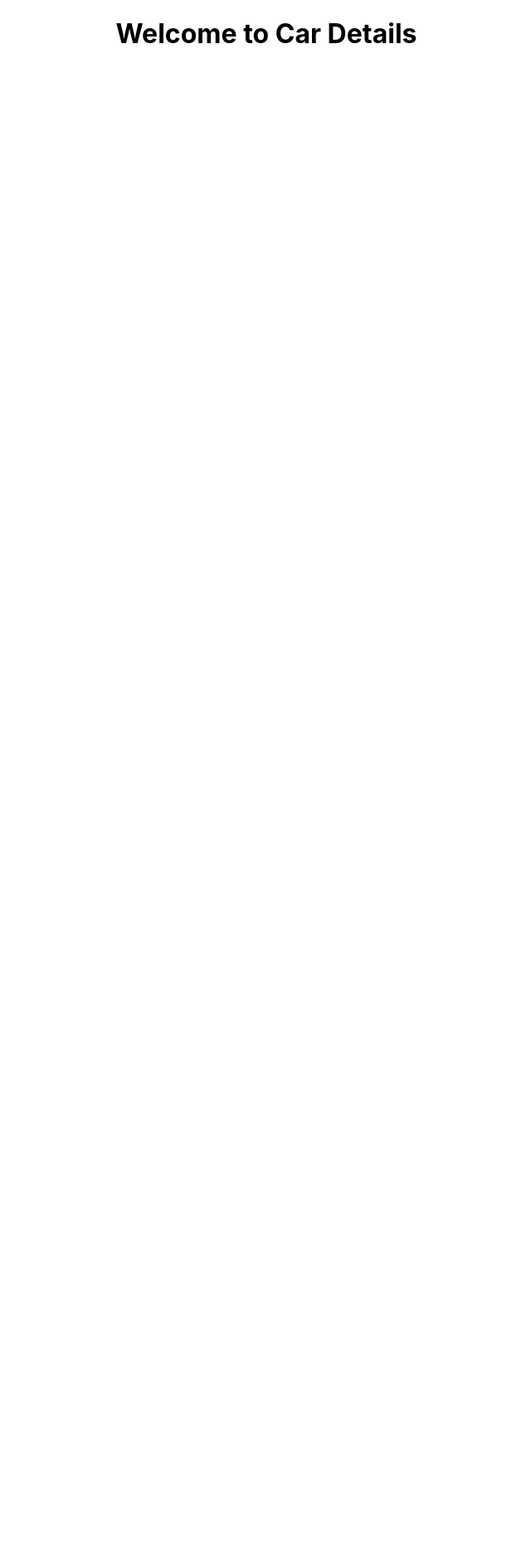
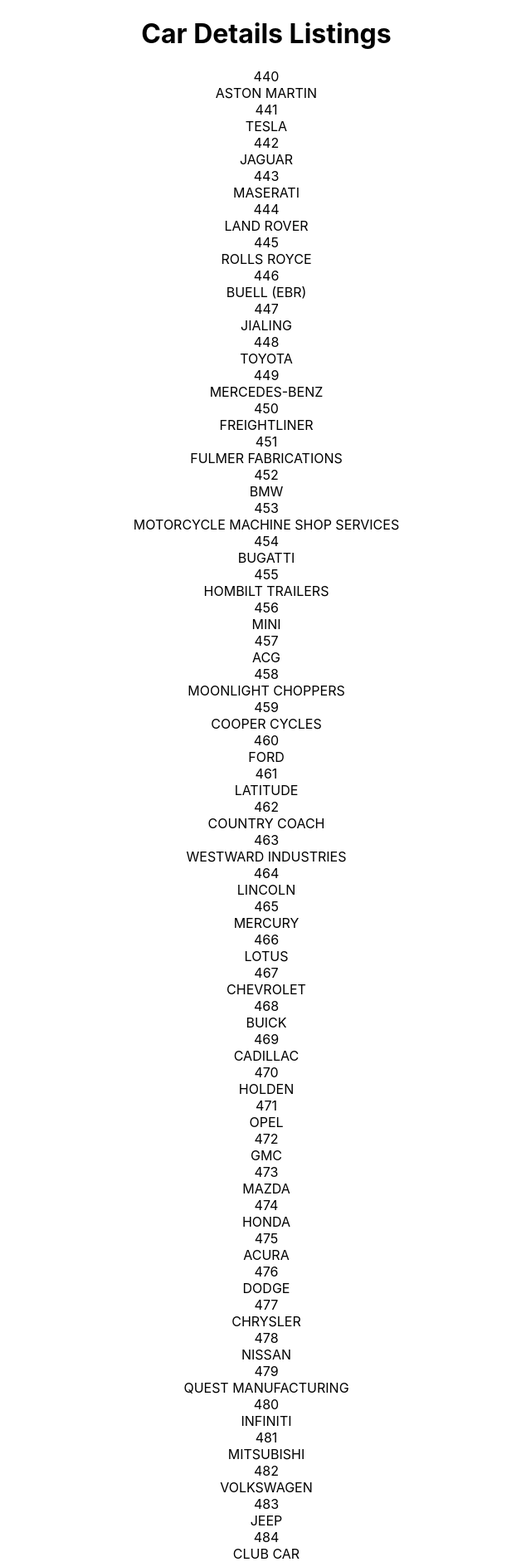
Before and after one commit to Prakhyat2589/code-20201009-prakhyatgailani, a React (Create React App) app: page / in a window 1280 px wide. Shown: the whole page at 83% size, without its empty margins (319-959 px from the left). Before the commit the page ends 800 px from the top, so only its background shows below. Built offline with nearby package versions, Linux system fonts and the light colour scheme.

Commit message:
adding carData json and rendering it with new component carDetails.jsx

```diff
--- a/src/App.js
+++ b/src/App.js
@@ -1,12 +1,13 @@
 import React, { Component } from "react";
 import './App.css';
 import CarDetails from './components/cardetails';
+import carData from './carData';
 
 class App extends Component {
   render() {
     return (
       <div className="App">
-        <CarDetails/>
+        <CarDetails carData={carData}/>
       </div>
     );
   }
--- /dev/null
+++ b/src/carData.js
@@ -0,0 +1,54 @@
+let carData = {
+  Count: 44,
+  Message: "Response returned successfully",
+  SearchCriteria: null,
+  Results: [
+    { Make_ID: 440, Make_Name: "ASTON MARTIN" },
+    { Make_ID: 441, Make_Name: "TESLA" },
+    { Make_ID: 442, Make_Name: "JAGUAR" },
+    { Make_ID: 443, Make_Name: "MASERATI" },
+    { Make_ID: 444, Make_Name: "LAND ROVER" },
+    { Make_ID: 445, Make_Name: "ROLLS ROYCE" },
+    { Make_ID: 446, Make_Name: "BUELL (EBR)" },
+    { Make_ID: 447, Make_Name: "JIALING" },
+    { Make_ID: 448, Make_Name: "TOYOTA" },
+    { Make_ID: 449, Make_Name: "MERCEDES-BENZ" },
+    { Make_ID: 450, Make_Name: "FREIGHTLINER" },
+    { Make_ID: 451, Make_Name: "FULMER FABRICATIONS" },
+    { Make_ID: 452, Make_Name: "BMW" },
+    { Make_ID: 453, Make_Name: "MOTORCYCLE MACHINE SHOP SERVICES" },
+    { Make_ID: 454, Make_Name: "BUGATTI" },
+    { Make_ID: 455, Make_Name: "HOMBILT TRAILERS" },
+    { Make_ID: 456, Make_Name: "MINI" },
+    { Make_ID: 457, Make_Name: "ACG" },
+    { Make_ID: 458, Make_Name: "MOONLIGHT CHOPPERS" },
+    { Make_ID: 459, Make_Name: "COOPER CYCLES" },
+    { Make_ID: 460, Make_Name: "FORD" },
+    { Make_ID: 461, Make_Name: "LATITUDE" },
+    { Make_ID: 462, Make_Name: "COUNTRY COACH" },
+    { Make_ID: 463, Make_Name: "WESTWARD INDUSTRIES" },
+    { Make_ID: 464, Make_Name: "LINCOLN" },
+    { Make_ID: 465, Make_Name: "MERCURY" },
+    { Make_ID: 466, Make_Name: "LOTUS" },
+    { Make_ID: 467, Make_Name: "CHEVROLET" },
+    { Make_ID: 468, Make_Name: "BUICK" },
+    { Make_ID: 469, Make_Name: "CADILLAC" },
+    { Make_ID: 470, Make_Name: "HOLDEN" },
+    { Make_ID: 471, Make_Name: "OPEL" },
+    { Make_ID: 472, Make_Name: "GMC" },
+    { Make_ID: 473, Make_Name: "MAZDA" },
+    { Make_ID: 474, Make_Name: "HONDA" },
+    { Make_ID: 475, Make_Name: "ACURA" },
+    { Make_ID: 476, Make_Name: "DODGE" },
+    { Make_ID: 477, Make_Name: "CHRYSLER" },
+    { Make_ID: 478, Make_Name: "NISSAN" },
+    { Make_ID: 479, Make_Name: "QUEST MANUFACTURING" },
+    { Make_ID: 480, Make_Name: "INFINITI" },
+    { Make_ID: 481, Make_Name: "MITSUBISHI" },
+    { Make_ID: 482, Make_Name: "VOLKSWAGEN" },
+    { Make_ID: 483, Make_Name: "JEEP" },
+    { Make_ID: 484, Make_Name: "CLUB CAR" },
+  ],
+};
+
+export default carData;
--- a/src/components/cardetails.jsx
+++ b/src/components/cardetails.jsx
@@ -1,8 +1,21 @@
 import React from "react";
-import ReactDOM from "react-dom";
 
-const CarDetails = () => {
-  return <h1>Welcome to Car Details</h1>;
+const CarDetails = (carData) => {
+  return (
+    <>
+      <h1>Car Details Listings</h1>
+
+      {carData.carData.Results &&
+        carData.carData.Results.map((item, index) => {
+          return (
+            <div key={index} className="carItem">
+              <div className="carMakeId">{item.Make_ID}</div>
+              <div className="carMakeName">{item.Make_Name}</div>
+            </div>
+          );
+        })}
+    </>
+  );
 };
 
 export default CarDetails;
```
